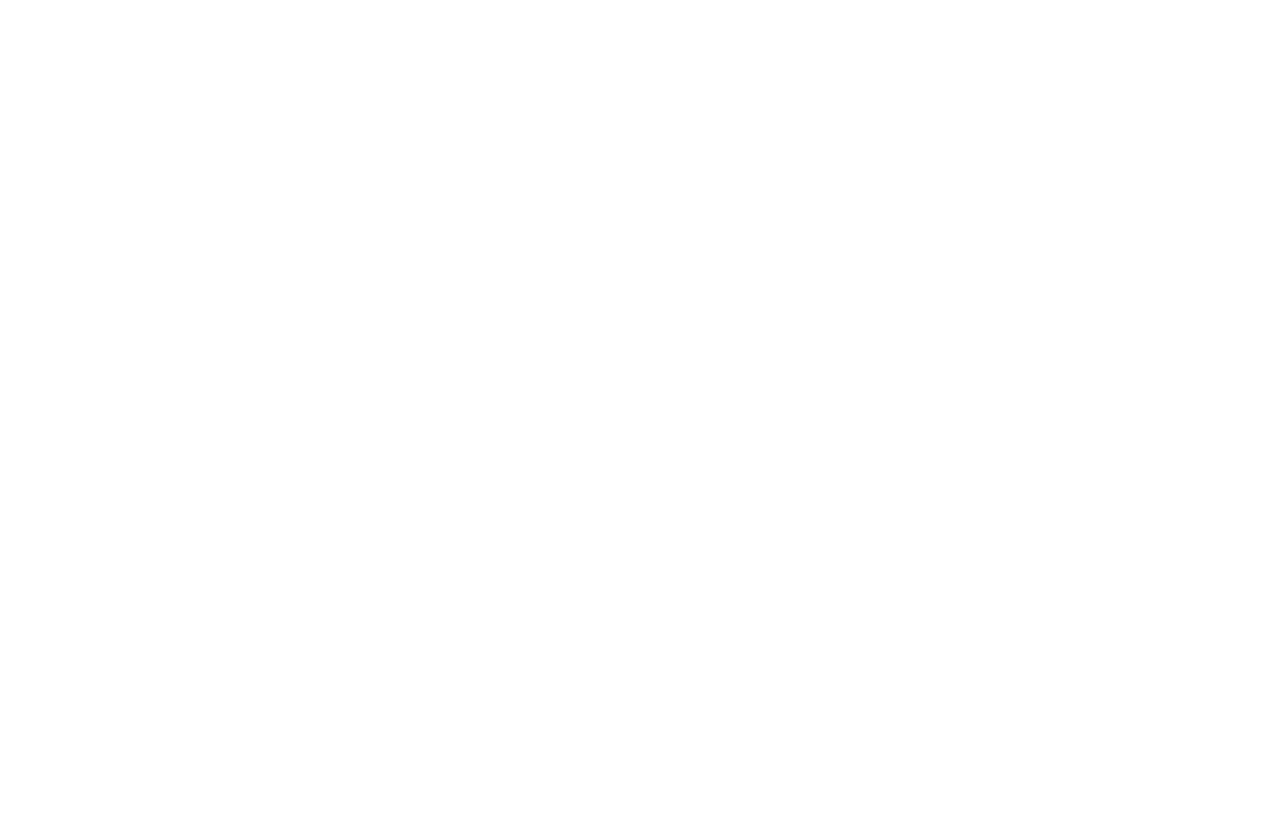
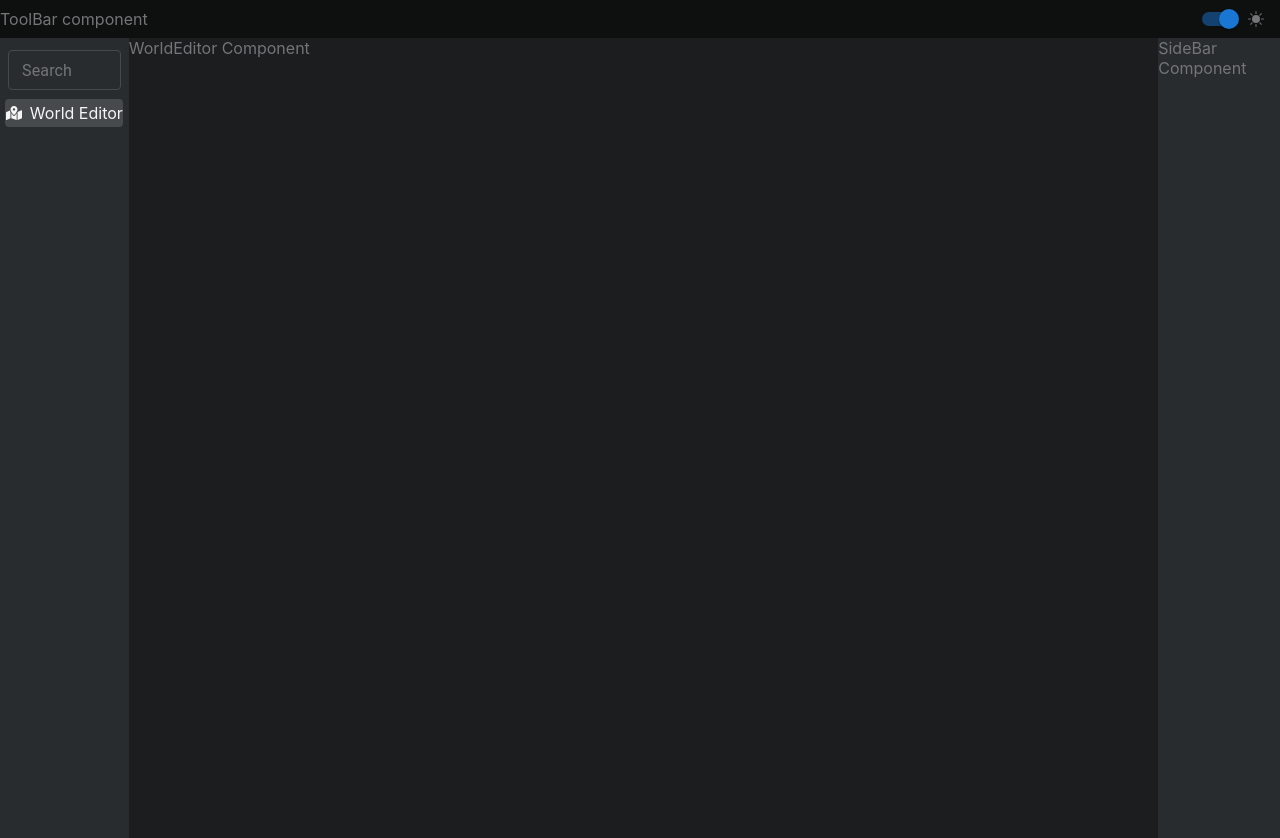
Before and after one commit to JoshuaIsrael/Archivist, a React (Create React App) app: page /world-editor in a window 1280 px wide. Before the commit this address had no page. Before the commit the page ends 800 px from the top, so only its background shows below. Built offline with nearby package versions, Linux system fonts and the light colour scheme.

Commit message:
Added initial routing logic

```diff
--- a/src/App.tsx
+++ b/src/App.tsx
@@ -1,5 +1,5 @@
 import './App.scss';
-import { BrowserRouter as Router, Routes, Route } from 'react-router-dom'
+import { BrowserRouter as Router, Routes, Route, Navigate  } from 'react-router-dom'
 import { useState } from 'react';
 import { DarkTheme } from './themes/dark-theme';
 import Home from './pages/Home/Home';
@@ -15,7 +15,8 @@
         <Router>
           <Routes>
             <Route path='' element={<Home/>}>
-              <Route path='' element={<WorldEditor/>}></Route>
+              <Route path='' element={<Navigate to='world-editor'/>}></Route>
+              <Route path='world-editor' element={<WorldEditor/>}></Route>
             </Route>
           </Routes>
         </Router>
--- a/src/app/types.ts
+++ b/src/app/types.ts
@@ -18,5 +18,6 @@
     name: string,
     path: string,
     icon: ReactElement,
-    element: ReactElement
+    element: ReactElement,
+    isActive: boolean
 }
--- a/src/common/Activity/Activity.tsx
+++ b/src/common/Activity/Activity.tsx
@@ -1,4 +1,5 @@
 import React, { FC, useContext, useState } from 'react';
+import { useNavigate } from 'react-router-dom';
 import { ActivityType } from '../../app/types';
 import ThemeContext from '../../contexts/ThemeContext';
 import styles from './Activity.module.scss';
@@ -10,6 +11,7 @@
 const Activity: FC<ActivityProps> = ({ activity }) => {
   const themeContext = useContext(ThemeContext);
   const [isHovered, setIsHovered] = useState(false);
+  const navitage = useNavigate();
 
   const activityStyle = {
     color: themeContext?.theme?.light
@@ -21,7 +23,9 @@
   }
 
   return (
-    <div className={styles.Activity} style={isHovered ? hoveredActivityStyle : activityStyle} onMouseEnter={() => {setIsHovered(true)}} onMouseLeave={() => {setIsHovered(false)}}>
+    <div className={styles.Activity}
+      style={isHovered || activity.isActive ? hoveredActivityStyle : activityStyle}
+      onClick={() => navitage(activity.path)} onMouseEnter={() => {setIsHovered(true)}} onMouseLeave={() => {setIsHovered(false)}}>
       <div className={styles.Icon}>{activity.icon}</div>
       <div className={styles.Label}>{activity.name}</div>
     </div>
--- a/src/features/activities/Activities.tsx
+++ b/src/features/activities/Activities.tsx
@@ -7,7 +7,8 @@
         name: 'World Editor',
         path: 'world-editor',
         icon: <FaMapMarkedAlt/>,
-        element: <WorldEditor/>
+        element: <WorldEditor/>,
+        isActive: true
     }
 ]
 
```
